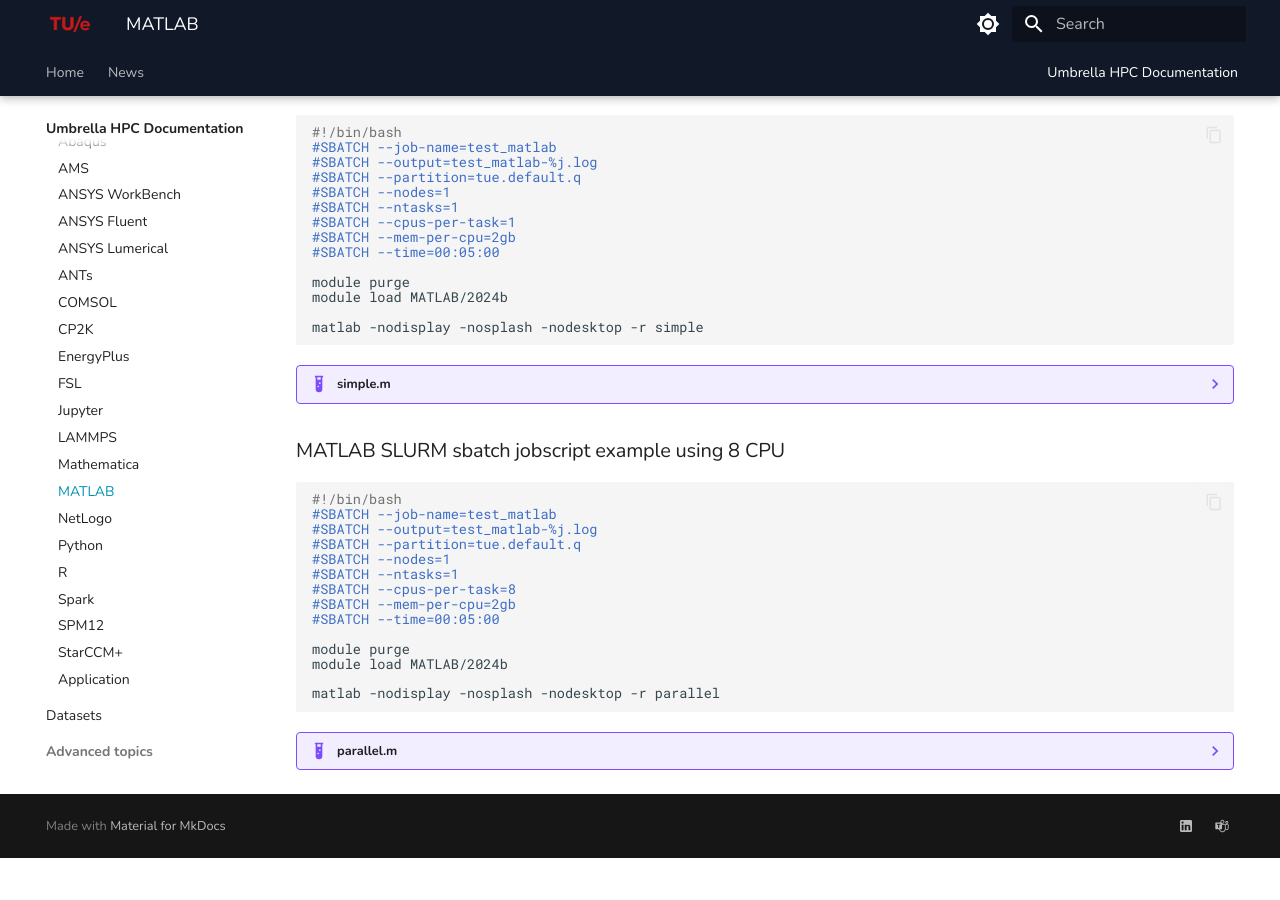
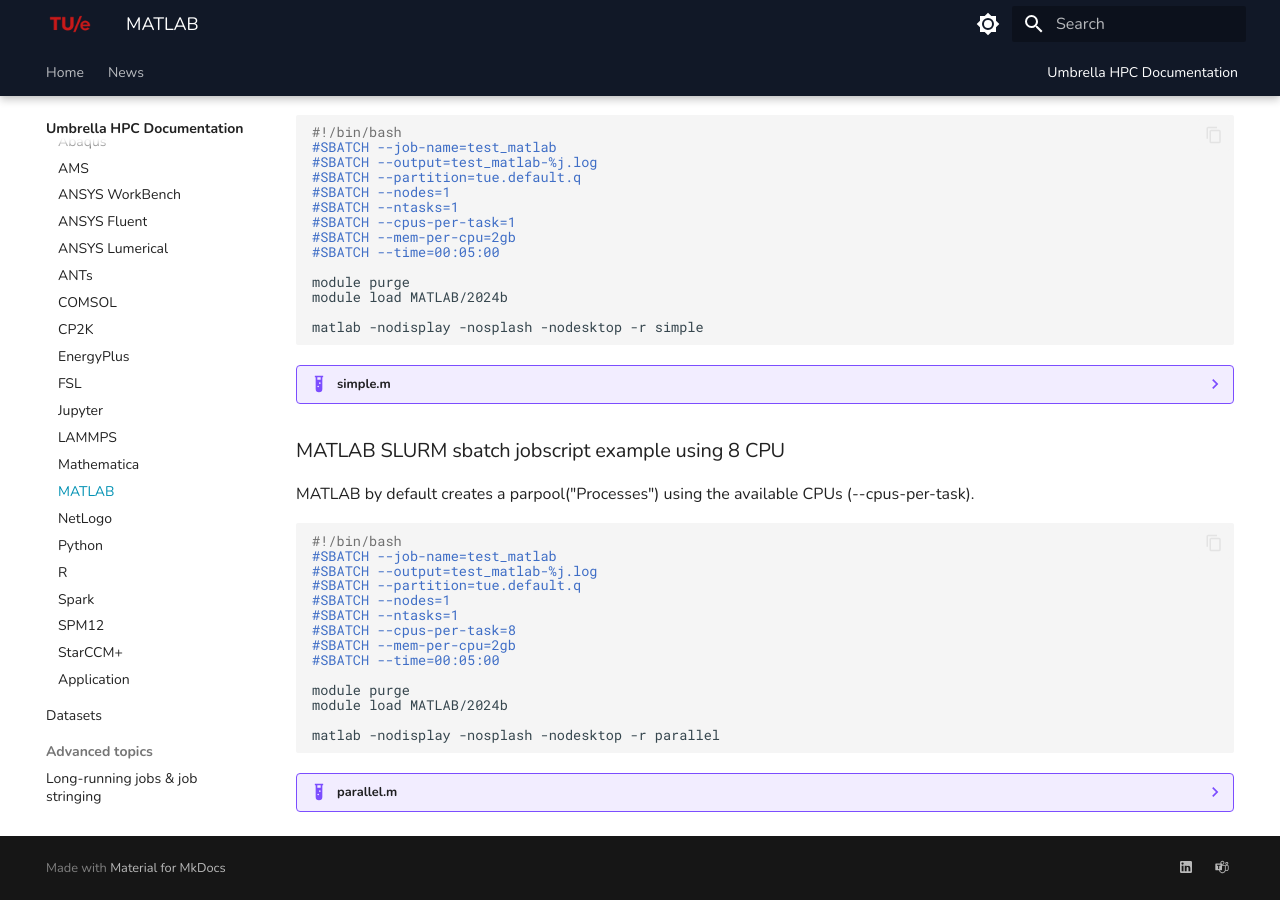
Before and after one commit to gferhpc/supercomputing.tue.nl, an MkDocs documentation site: the page built from pages/documentation/software/recipes/matlab.md, in a window 1280 px wide and 900 px high, scrolled down 1176 px. Built offline with MkDocs 1.6.1 and Material for MkDocs 9.7.7, drawn with Linux system fonts in a browser that asks for light colours; before the commit the page ends 2034 px from its top, so only the background shows below that.

Commit message:
Update matlab.md

````diff
--- a/pages/documentation/software/recipes/matlab.md
+++ b/pages/documentation/software/recipes/matlab.md
@@ -74,6 +74,8 @@
 
 ### MATLAB SLURM sbatch jobscript example using 8 CPU
 
+MATLAB by default creates a parpool("Processes") using the available CPUs (--cpus-per-task).
+
 ```slurm
 #!/bin/bash
 #SBATCH --job-name=test_matlab
````
